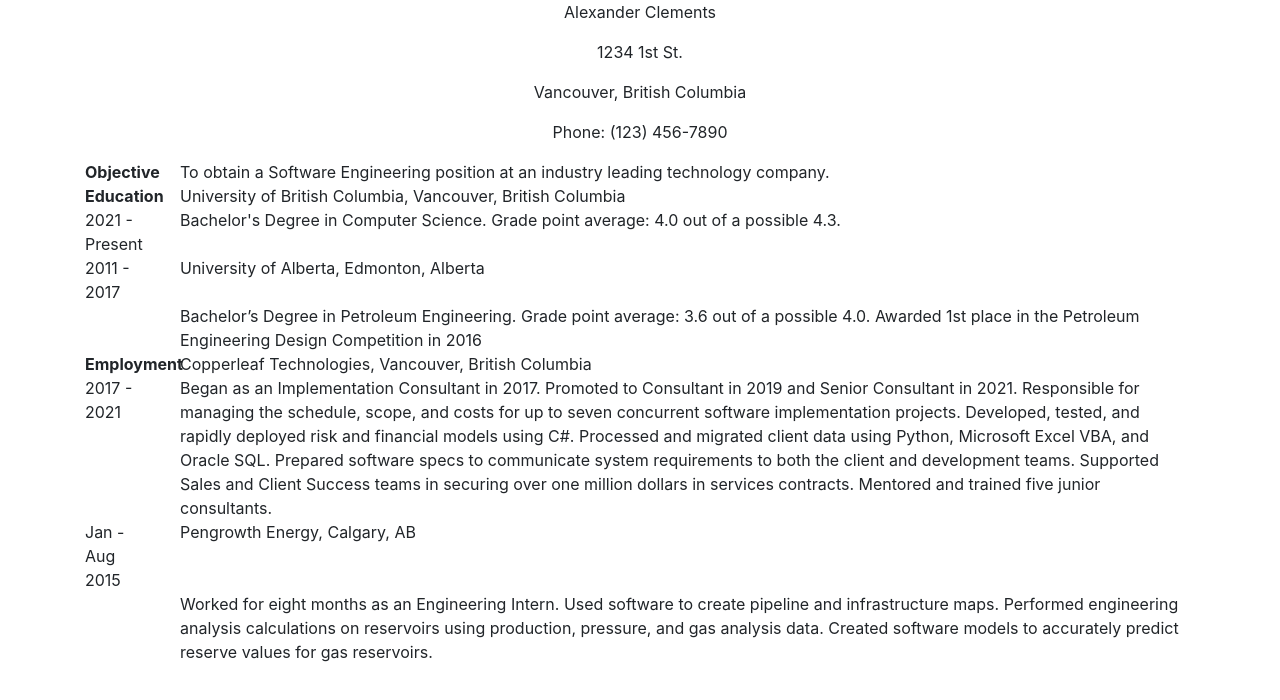
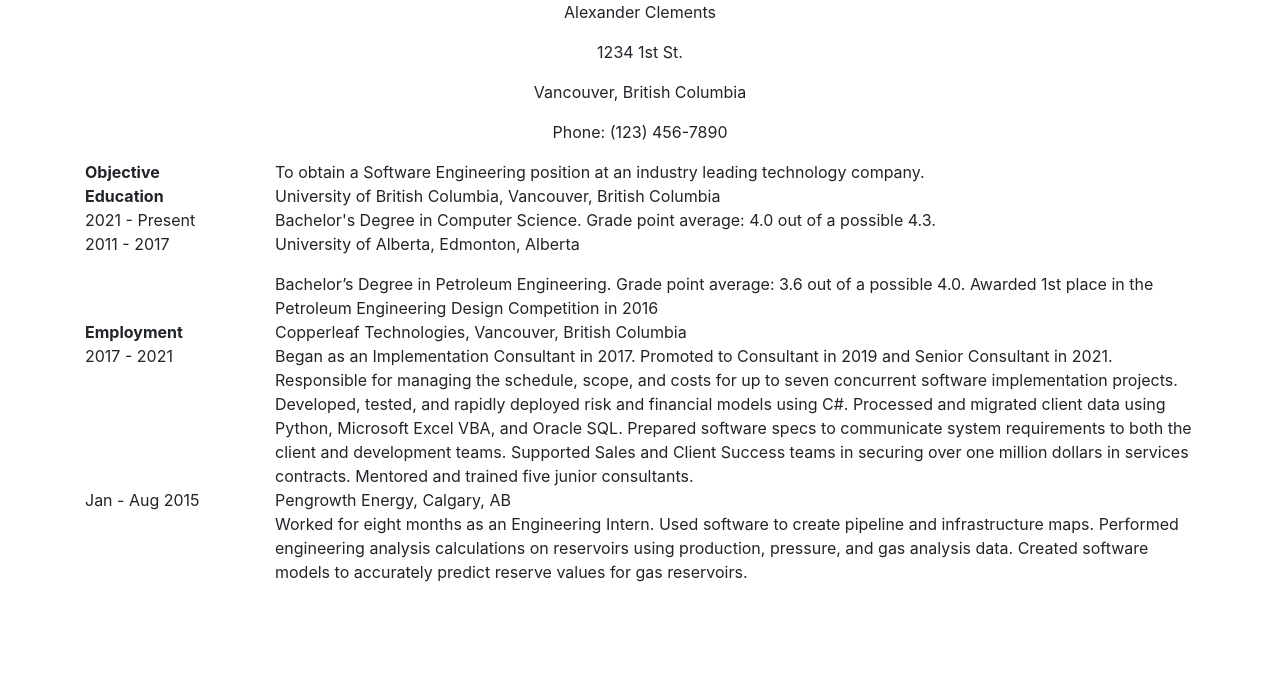
Before and after one commit to alex-clements/alex-clements.github.io, a plain HTML site: page index.html in a window 1280 px wide. Drawn offline with nearby package versions, Linux system fonts and the light colour scheme.

Commit message:
Update index.html

```diff
--- a/index.html
+++ b/index.html
@@ -5,38 +5,38 @@
 <p class="text-center">Vancouver, British Columbia</p>
 <p class="text-center">Phone: (123) 456-7890</p>
 <div class="row">
-<div class="col-md-1"><strong>Objective</strong></div>
-<div class="col-md-11">To obtain a Software Engineering position at an industry leading technology company.</div>
+<div class="col-md-2"><strong>Objective</strong></div>
+<div class="col-md-10">To obtain a Software Engineering position at an industry leading technology company.</div>
 </div>
 
 <div class="row">
-<div class="col-md-1"><strong>Education</strong></div>
-<div class="col-md-11">University of British Columbia, Vancouver, British Columbia</div>
+<div class="col-md-2"><strong>Education</strong></div>
+<div class="col-md-10">University of British Columbia, Vancouver, British Columbia</div>
 </div>
 
 <div class="row">
-<div class="col-md-1">2021 - Present</div>
-<div class="col-md-11">Bachelor's Degree in Computer Science. Grade point average: 4.0 out of a possible 4.3.</div>
+<div class="col-md-2">2021 - Present</div>
+<div class="col-md-10">Bachelor's Degree in Computer Science. Grade point average: 4.0 out of a possible 4.3.</div>
 </div>
 
 <div class="row">
-<div class="col-md-1">2011 - 2017</div>
-<div class="col-md-11"><p>University of Alberta, Edmonton, Alberta</p></div>
+<div class="col-md-2">2011 - 2017</div>
+<div class="col-md-10"><p>University of Alberta, Edmonton, Alberta</p></div>
 </div>
 
 <div class="row">
-<div class="col-md-1"><strong></strong></div>
-<div class="col-md-11">Bachelor’s Degree in Petroleum Engineering. Grade point average: 3.6 out of a possible 4.0. Awarded 1st place in the Petroleum Engineering Design Competition in 2016</div>
+<div class="col-md-2"><strong></strong></div>
+<div class="col-md-10">Bachelor’s Degree in Petroleum Engineering. Grade point average: 3.6 out of a possible 4.0. Awarded 1st place in the Petroleum Engineering Design Competition in 2016</div>
 </div>
 
 <div class="row">
-<div class="col-md-1"><strong>Employment</strong></div>
-<div class="col-md-11">Copperleaf Technologies, Vancouver, British Columbia</div>
+<div class="col-md-2"><strong>Employment</strong></div>
+<div class="col-md-10">Copperleaf Technologies, Vancouver, British Columbia</div>
 </div>
 
 <div class="row">
-<div class="col-md-1">2017 - 2021</div>
-<div class="col-md-11">Began as an Implementation Consultant in 2017. Promoted to Consultant in 2019 and Senior
+<div class="col-md-2">2017 - 2021</div>
+<div class="col-md-10">Began as an Implementation Consultant in 2017. Promoted to Consultant in 2019 and Senior
 Consultant in 2021. Responsible for managing the schedule, scope, and costs for up to seven
 concurrent software implementation projects. Developed, tested, and rapidly deployed risk and
 financial models using C#. Processed and migrated client data using Python, Microsoft Excel VBA,
@@ -46,13 +46,13 @@ dollars in services contracts. Mentored and trained five junior consultants.</di
 </div>
 
 <div class="row">
-<div class="col-md-1">Jan - Aug 2015</div>
-<div class="col-md-11">Pengrowth Energy, Calgary, AB</div>
+<div class="col-md-2">Jan - Aug 2015</div>
+<div class="col-md-10">Pengrowth Energy, Calgary, AB</div>
 </div>
 
 <div class="row">
-<div class="col-md-1"></div>
-<div class="col-md-11">Worked for eight months as an Engineering Intern. Used software to create pipeline and
+<div class="col-md-2"></div>
+<div class="col-md-10">Worked for eight months as an Engineering Intern. Used software to create pipeline and
 infrastructure maps. Performed engineering analysis calculations on reservoirs using production,
 pressure, and gas analysis data. Created software models to accurately predict reserve values for
 gas reservoirs.</div>
```
